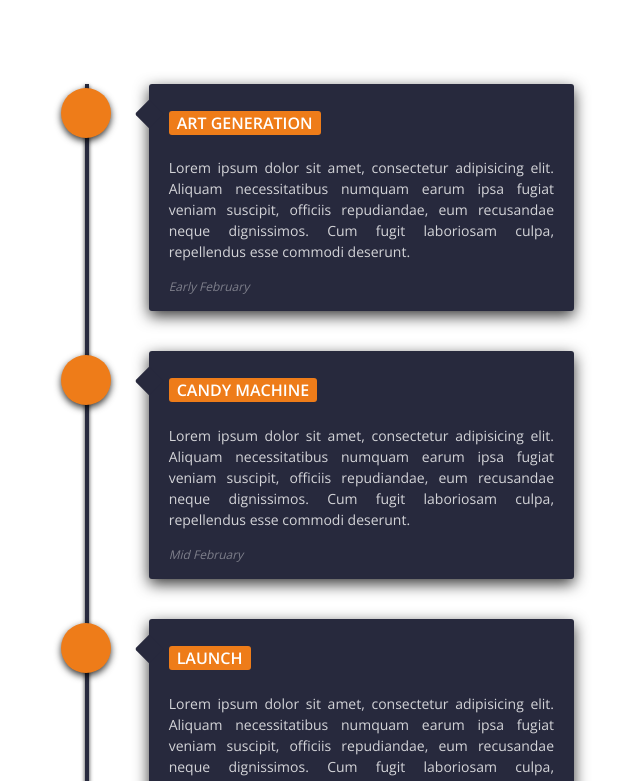
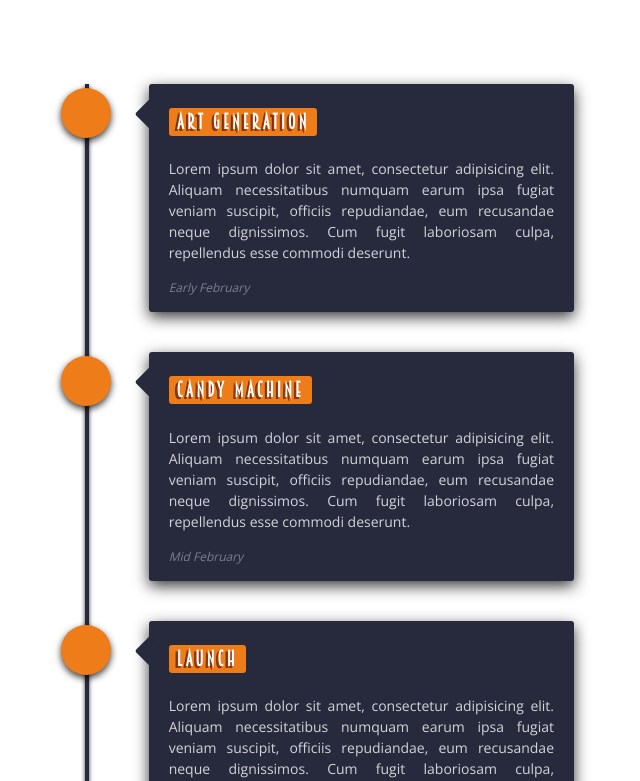
Before and after one commit to sweebyy/pandamillionaires, a Vue app: page /#/ in a window 1280 px wide. Shown: the part 959-1740 px from the top of the page, without its empty margins (54-694 px from the left). Built offline with nearby package versions, Linux system fonts and the light colour scheme; a web font is replaced by a local one; what @egjs/vue-flicking would draw is missing.

Commit message:
Edited roadmap milestone titles

```diff
--- a/src/assets/scss/roadmap.scss
+++ b/src/assets/scss/roadmap.scss
@@ -123,6 +123,51 @@ p {
 
                     color: white;
                 }
+
+                .badge  {
+                    font-family: "Rooster";
+                    font-size: 1.25rem !important;
+                    letter-spacing: 0.2rem;
+                    /*color: #ee7c19 !important;*/
+
+                    --x-offset: -0.086em;
+                    --y-offset: 0.086em;
+                    --stroke: 0.03em;
+                    --background-color: rgb(156, 51, 9);
+                    --stroke-color: rgb(66, 56, 33);
+
+                    text-shadow:
+
+                        var(--x-offset)
+                        var(--y-offset)
+                        0px
+                        var(--background-color),
+
+                        calc( var(--x-offset) - var(--stroke) )
+                        calc( var(--y-offset) + var(--stroke) )
+                        0px
+                        var(--stroke-color);
+
+                    }
+
+                    @supports ( text-shadow: 1px 1px 1px 1px black ) {
+                    .badge  {
+                        text-shadow:
+
+                        var(--x-offset)
+                        var(--y-offset)
+                        0px
+                        0px
+                        var(--background-color),
+
+                        var(--x-offset)
+                        var(--y-offset)
+                        var(--stroke)
+                        0px
+                        var(--stroke-color);
+
+                    }
+                    }
             }
 
             .timeline-subtitle {
```
